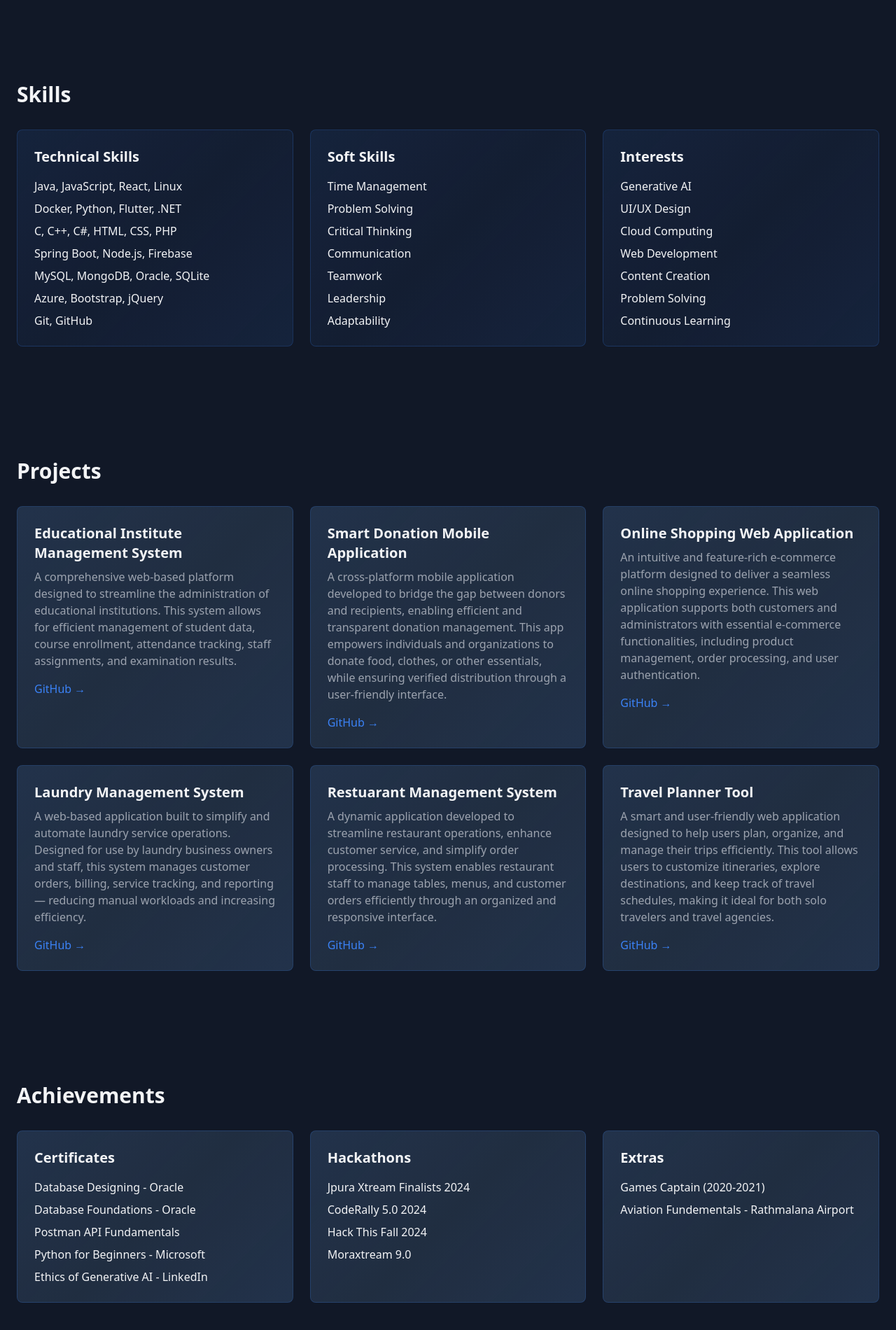
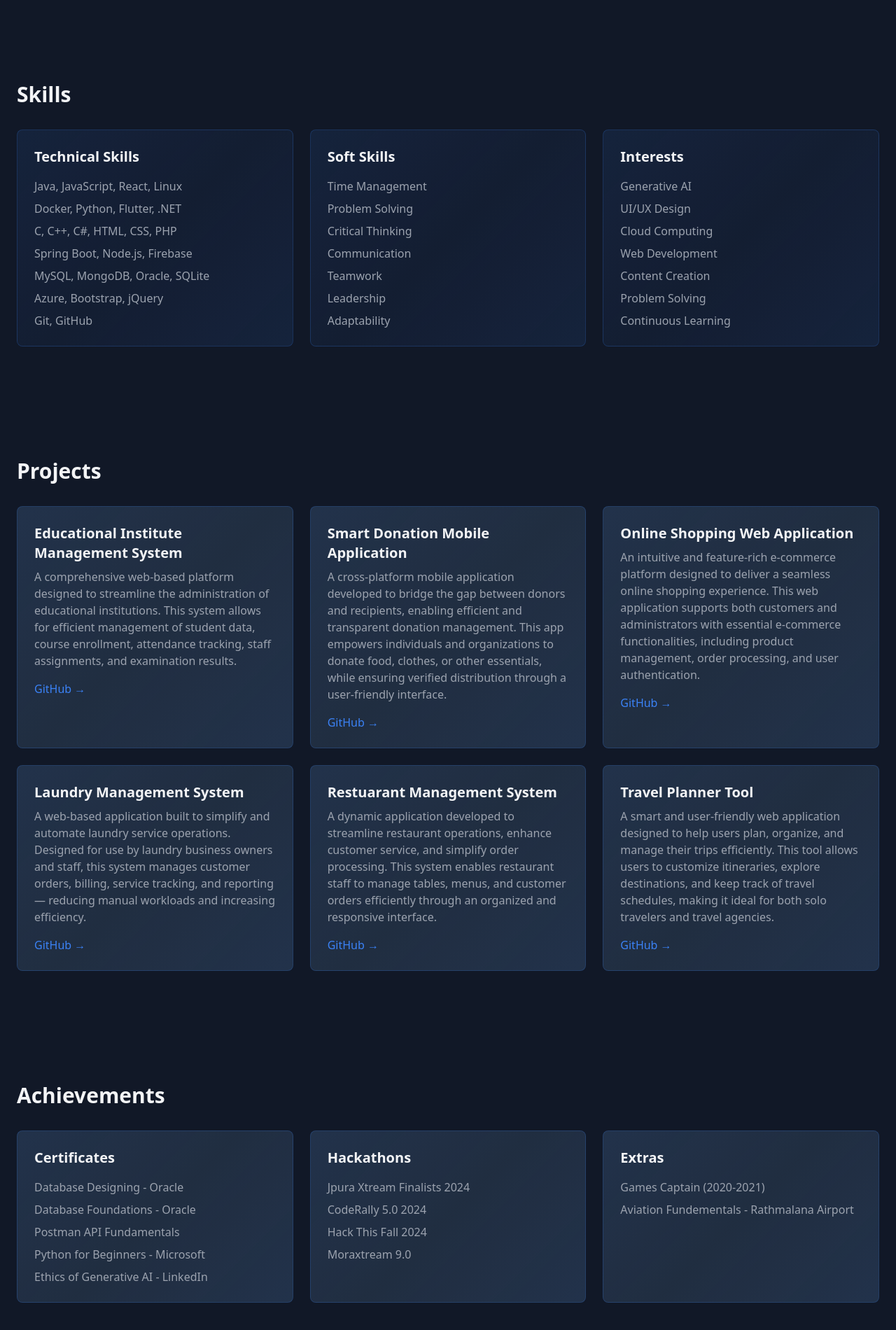
Before and after one commit to Rowell2002/Portofolio, a plain HTML site: page index.html in a window 1280 px wide. Shown: the part 2171-4071 px from the top of the page at 70% size. Drawn offline with nearby package versions, Linux system fonts and the light colour scheme.

Commit message:
Update index.html

```diff
--- a/index.html
+++ b/index.html
@@ -125,7 +125,7 @@
             <div class="grid grid-cols-1 md:grid-cols-2 lg:grid-cols-3 gap-6">
                 <div class="bg-gray-900 p-6 rounded-lg holographic">
                     <h3 class="text-xl font-bold mb-4">Technical Skills</h3>
-                    <ul class="space-y-2">
+                    <ul class="space-y-2 text-gray-400">
                         <li>Java, JavaScript, React, Linux</li>
                         <li>Docker, Python, Flutter, .NET</li>
                         <li>C, C++, C#, HTML, CSS, PHP</li>
@@ -137,7 +137,7 @@
                 </div>
                 <div class="bg-gray-900 p-6 rounded-lg holographic">
                     <h3 class="text-xl font-bold mb-4">Soft Skills</h3>
-                    <ul class="space-y-2">
+                    <ul class="space-y-2 text-gray-400">
                         <li>Time Management</li>
                         <li>Problem Solving</li>
                         <li>Critical Thinking</li>
@@ -149,7 +149,7 @@
                 </div>
                 <div class="bg-gray-900 p-6 rounded-lg holographic">
                     <h3 class="text-xl font-bold mb-4">Interests</h3>
-                    <ul class="space-y-2">
+                    <ul class="space-y-2 text-gray-400">
                         <li>Generative AI</li>
                         <li>UI/UX Design</li>
                         <li>Cloud Computing</li>
@@ -222,7 +222,7 @@
                 <!-- Certificates -->
                 <div class="bg-gray-800 p-6 rounded-lg holographic">
                     <h3 class="text-xl font-bold mb-4">Certificates</h3>
-                    <ul class="space-y-2">
+                    <ul class="space-y-2 text-gray-400">
                         <li>Database Designing - Oracle</li>
                         <li>Database Foundations - Oracle</li>
                         <li>Postman API Fundamentals</li>
@@ -233,7 +233,7 @@
                 <!-- Competitions -->
                 <div class="bg-gray-800 p-6 rounded-lg holographic">
                     <h3 class="text-xl font-bold mb-4">Hackathons</h3>
-                    <ul class="space-y-2">
+                    <ul class="space-y-2 text-gray-400">
                         <li>Jpura Xtream Finalists 2024</li>
                         <li>CodeRally 5.0 2024</li>
                         <li>Hack This Fall 2024</li>
@@ -243,7 +243,7 @@
                 <!-- Extra -->
                 <div class="bg-gray-800 p-6 rounded-lg holographic">
                     <h3 class="text-xl font-bold mb-4">Extras</h3>
-                    <ul class="space-y-2">
+                    <ul class="space-y-2 text-gray-400">
                         <li>Games Captain (2020-2021)</li>
                         <li>Aviation Fundementals - Rathmalana Airport</li>
                     </ul>
```
